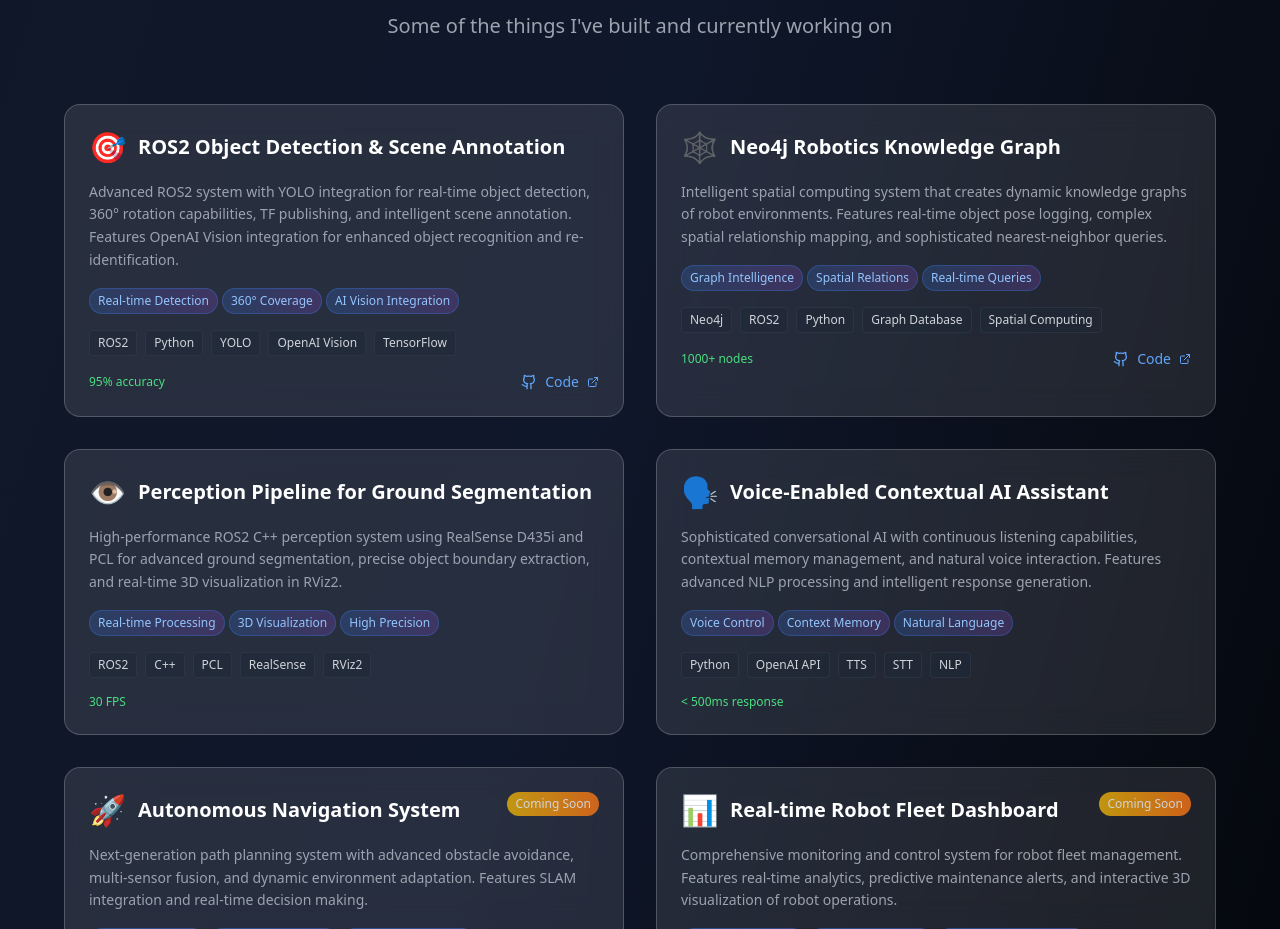
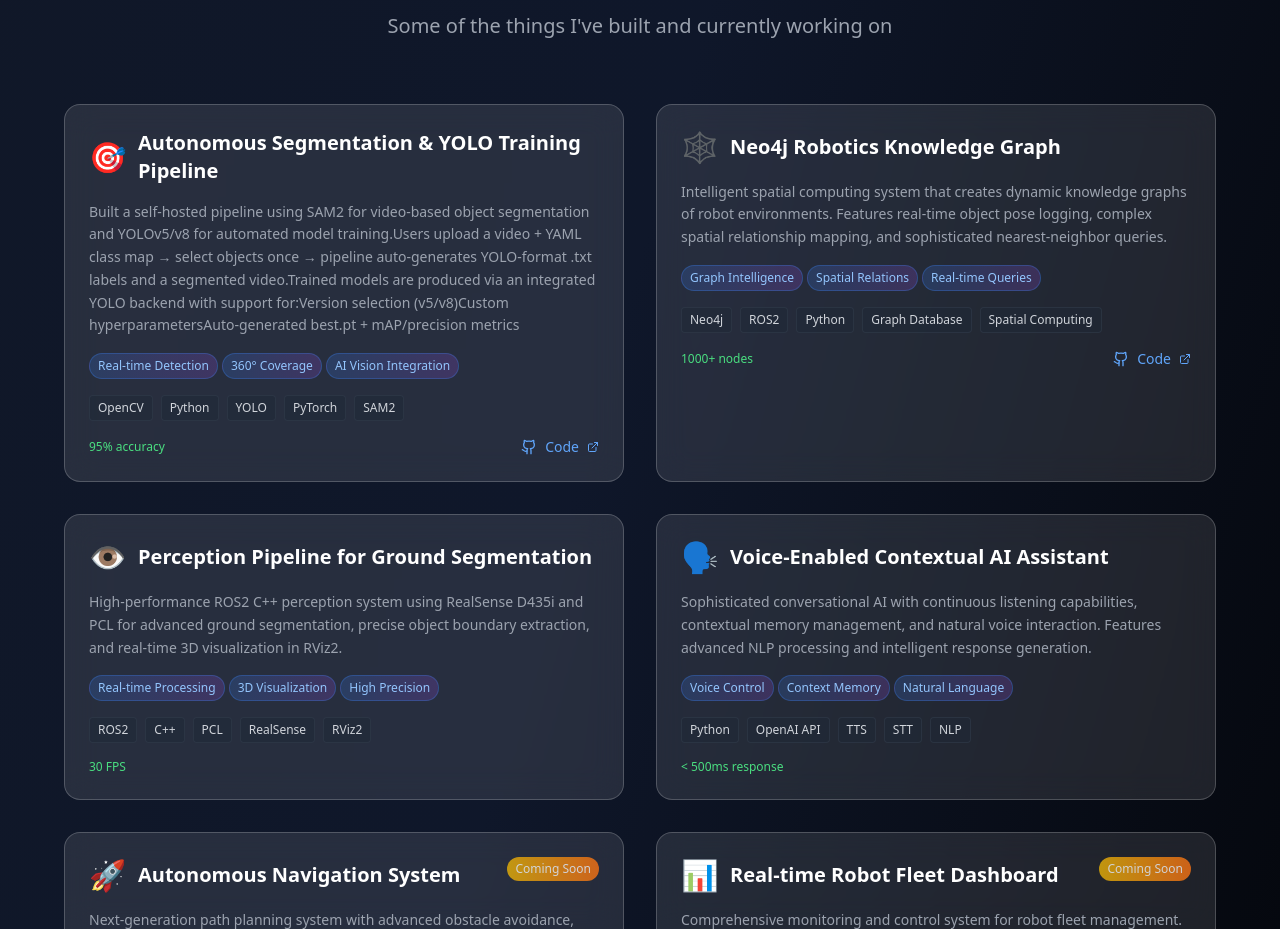
Before and after one commit to Aditya0908/portfolio_website, a React (Vite) app: page / in a window 1280 px wide. Shown: the part 2047-2976 px from the top of the page. Built offline with nearby package versions, Linux system fonts and the light colour scheme.

Commit message:
updated projects

```diff
--- a/src/app.jsx
+++ b/src/app.jsx
@@ -1311,9 +1311,10 @@ function About() {
 function Projects() {
   const projects = [
     {
-      title: "ROS2 Object Detection & Scene Annotation",
-      description: "Advanced ROS2 system with YOLO integration for real-time object detection, 360° rotation capabilities, TF publishing, and intelligent scene annotation. Features OpenAI Vision integration for enhanced object recognition and re-identification.",
-      tech: ["ROS2", "Python", "YOLO", "OpenAI Vision", "TensorFlow"],
+      title: "Autonomous Segmentation & YOLO Training Pipeline",
+      description: "Built a self-hosted pipeline using SAM2 for video-based object segmentation and YOLOv5/v8 for automated model training.Users upload a video + YAML class map → select objects once → pipeline auto-generates YOLO-format .txt labels and a segmented video.Trained models are produced via an integrated YOLO backend with support for:Version selection (v5/v8)Custom hyperparametersAuto-generated best.pt + mAP/precision metrics",
+      use_case: "Local alternative to RoboFlow for scalable, private dataset creation and model training.",
+      tech: ["OpenCV", "Python", "YOLO", "PyTorch", "SAM2"],
       github: "https://github.com/yourgithub/ros2-object-annotation",
       status: "completed",
       icon: "🎯",
```
